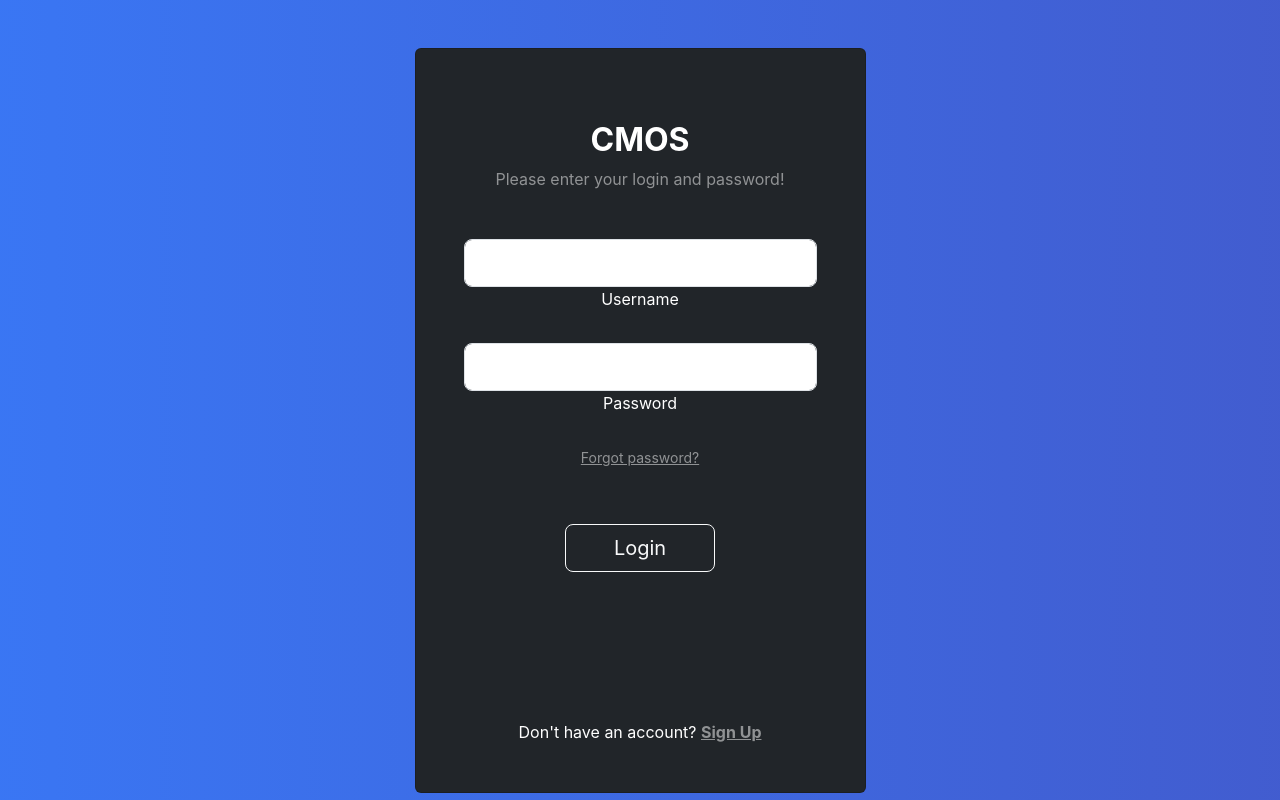
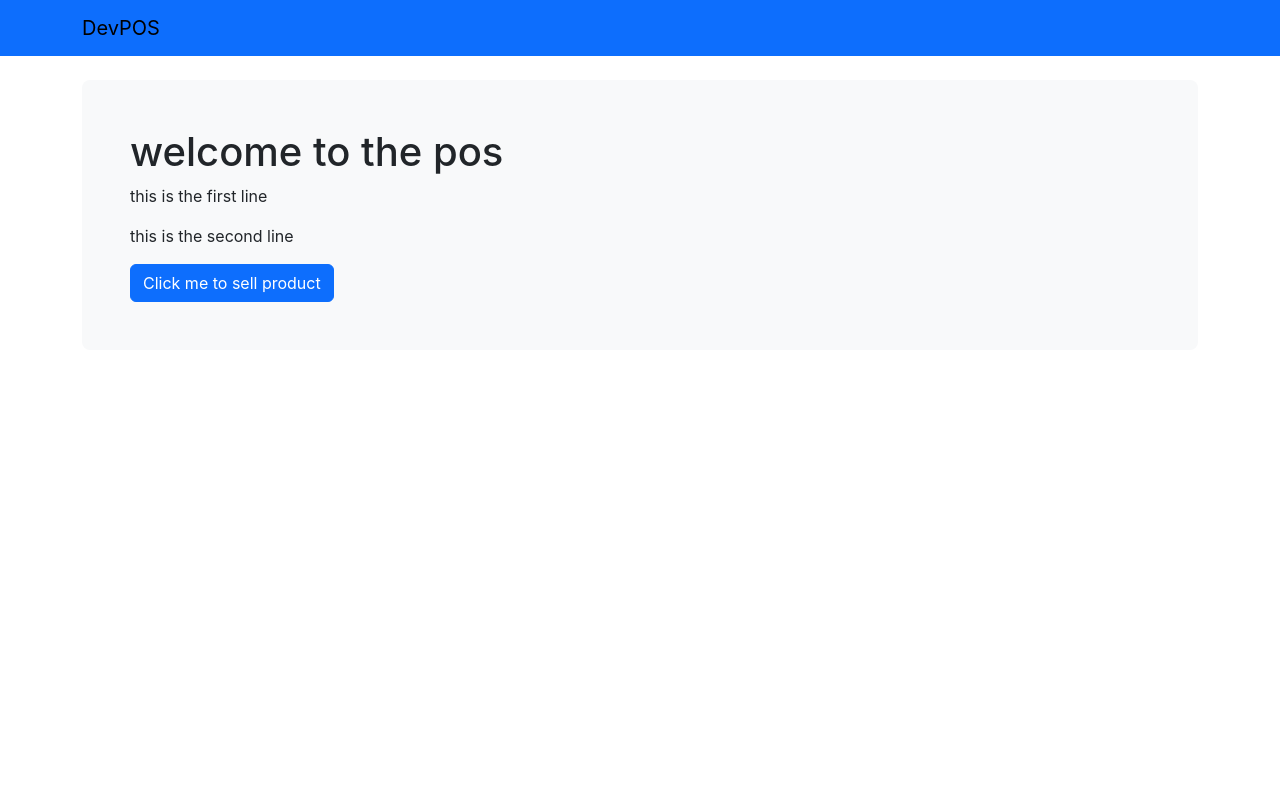
Before and after one commit to orpheuslau/ReactJSfrontend, a React (Create React App) app: page / in a window 1280 px wide. Built offline with nearby package versions, Linux system fonts and the light colour scheme.

Commit message:
20231221

```diff
--- a/src/App.js
+++ b/src/App.js
@@ -11,8 +11,8 @@ function App() {
   return (
     <Router>
       <Routes>
-        <Route path="/" element={<LoginPage />} />
-        <Route path="/home" element={<HomePage />} />
+        <Route path="/login" element={<LoginPage />} />
+        <Route path="/" element={<HomePage />} />
         <Route path="/pos" element={<POSPage />} />
       </Routes>
     </Router>
--- a/src/pages/LoginPage.jsx
+++ b/src/pages/LoginPage.jsx
@@ -2,6 +2,8 @@ import React, { useState } from 'react';
 import axios from 'axios';
 import { Link } from 'react-router-dom'
 import MainLayout from '../layouts/MainLayout'
+import { useNavigate } from "react-router-dom";
+
 
 /**
  * Login component handles user login logic.
@@ -15,28 +17,38 @@ function Login() {
   const [username, setUsername] = useState('');
   const [password, setPassword] = useState('');
   const [error, setError] = useState('');
+  const [isLoading, setIsLoading] = useState(false);
+  const navigate = useNavigate();
 
 
-  const handleSubmit = (event) => {
+  const handleSubmit = async(event) => {
 
 
-    {/*event.preventDefault();
-    axios
-      .post('http://localhost:5000/api/login', { username, password })
-      .then((response) => {
-        if (response.data.success) {
-          setError('');
-          window.location.href = '/';
-        } else {
-          setError('Invalid username or password');
-        }
-      });*/}
-  };
+    event.preventDefault();
+
+    if(username === "" || password === ""){
+      //toast.error('Please fill out all input completely');
+      setError("Please fill out all input completely")
+      return;
+  }
+  try {
+      setIsLoading(true);
+      const response = await axios.post("/api/login", {username: username, password: password});
+      //toast.success(`Save ${response.data.name} Successfully`);
+      setError(response.data.message)
+      setIsLoading(false);
+      navigate("/");
+  } catch (error) {
+    setError('login not ok')
+    //toast.error(error.message);
+      setIsLoading(false);
+  }
+
+      };
 
 
 
-  <button className='btn btn-primary' onClick={() => handleSubmit()}>Checkout
-              </button>
+
 
   return (
 
@@ -53,7 +65,7 @@ function Login() {
                 <div className="mb-md-5 mt-md-4 pb-5">
 
                   <h2 className="fw-bold mb-2 text-uppercase">CMOS</h2>
-                {/*  <form onSubmit={handleSubmit}> */}
+                <form onSubmit={handleSubmit}>
                     <p className="text-white-50 mb-5">Please enter your login and password!</p>
 
                     <div className="form-outline form-white mb-4">
@@ -81,18 +93,19 @@ function Login() {
 
 
 
-                    {/*<button className="btn btn-outline-light btn-lg px-5" type="submit">Login</button>*/}
+                    <button className="btn btn-outline-light btn-lg px-5" type="submit">Login</button>
 
-                    <button className='btn btn-outline-light btn-lg px-5' onClick={() => handleSubmit()}>Login
-              </button>
-                    {error && <div>{error}</div>}
+                   {/* <button className='btn btn-outline-light btn-lg px-5' onClick={() => handleSubmit()}>Login
+              </button>*/
+                      }
+                                          {error && <div>{error}</div>}
                     <div className="d-flex justify-content-center text-center mt-4 pt-1">
                       <a href="#!" className="text-white"><i className="fab fa-facebook-f fa-lg"></i></a>
                       <a href="#!" className="text-white"><i className="fab fa-twitter fa-lg mx-4 px-2"></i></a>
                       <a href="#!" className="text-white"><i className="fab fa-google fa-lg"></i></a>
                     </div>
 
-                 {/* </form>*/}
+                 </form>
                 </div>
 
                 <div>
```
